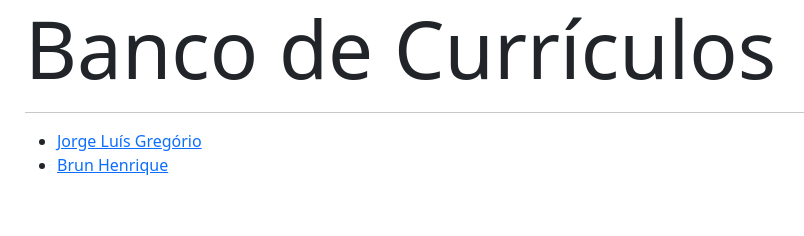
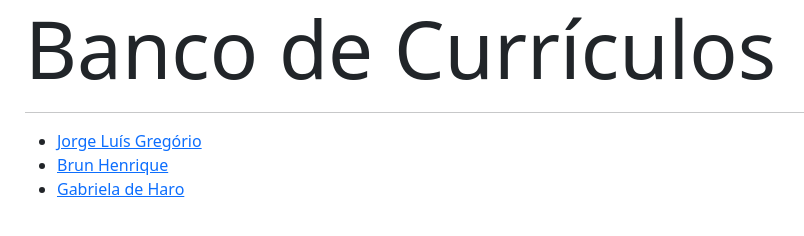
Before and after one commit to prof-jlgregorio/banco-de-curriculos, a plain HTML site: page index.html in a window 1280 px wide. Shown: the whole page, without its empty margins (57-861 px from the left). Drawn offline with nearby package versions, Linux system fonts and the light colour scheme.

Commit message:
adiciona novo curriculo

```diff
--- a/index.html
+++ b/index.html
@@ -22,6 +22,7 @@
             <ul>
                 <li><a href="jorge.html" target="_blank">Jorge Luís Gregório</a></li>
                 <li><a href="bruno.html" target="_blank">Brun Henrique</a></li>
+                <li><a href="gabriela.html" target="_blank">Gabriela de Haro</a></li>
             </ul>
         </div>
       </div>
```
